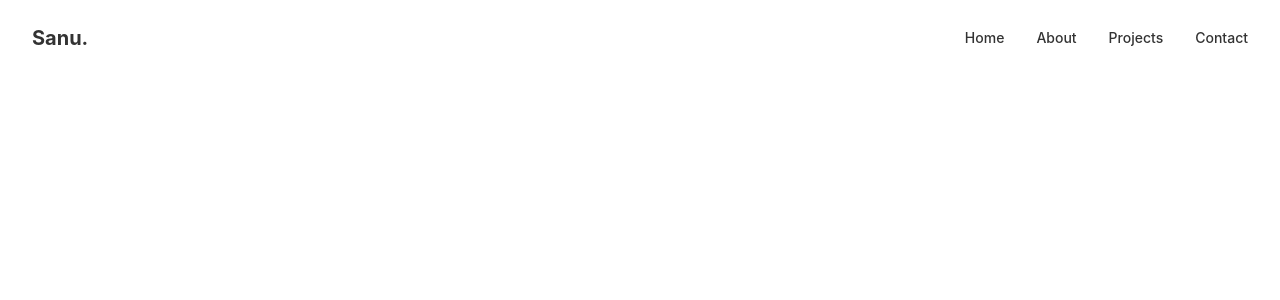
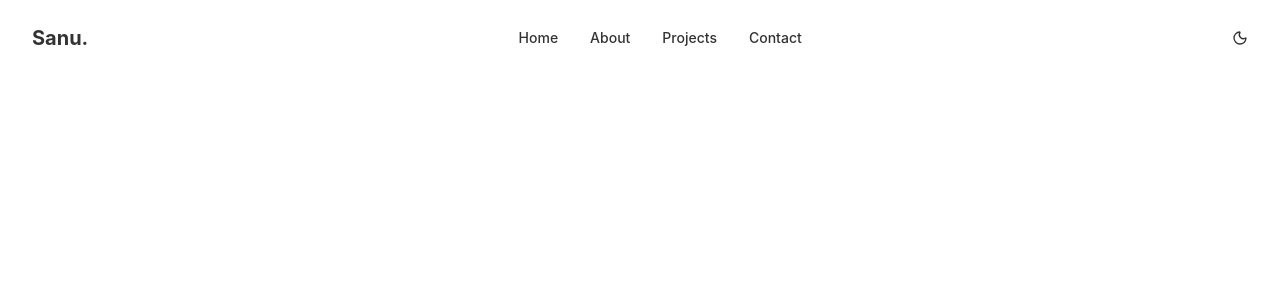
Before and after one commit to sanukumar-in/sanu-portfolio, a React (Vite) app: page / in a window 1280 px wide. Shown: the top 300 px of the page. Built offline with nearby package versions, Linux system fonts and the light colour scheme.

Commit message:
feat: add navbar with logo, links and dark mode icon

```diff
--- a/src/components/Navbar.tsx
+++ b/src/components/Navbar.tsx
@@ -26,6 +26,10 @@ export const Navbar = () => {
                     )
                 })}
             </ul>
+
+            <div>
+                <svg xmlns="http://www.w3.org/2000/svg" width="16" height="16" viewBox="0 0 24 24" fill="none" stroke="currentColor"><path fill="none" stroke="currentColor" stroke-linecap="round" stroke-linejoin="round" stroke-width="2" d="M20.985 12.486a9 9 0 1 1-9.473-9.472c.405-.022.617.46.402.803a6 6 0 0 0 8.268 8.268c.344-.215.825-.004.803.401"/></svg>
+            </div>
         </nav>
     )
 }
```
